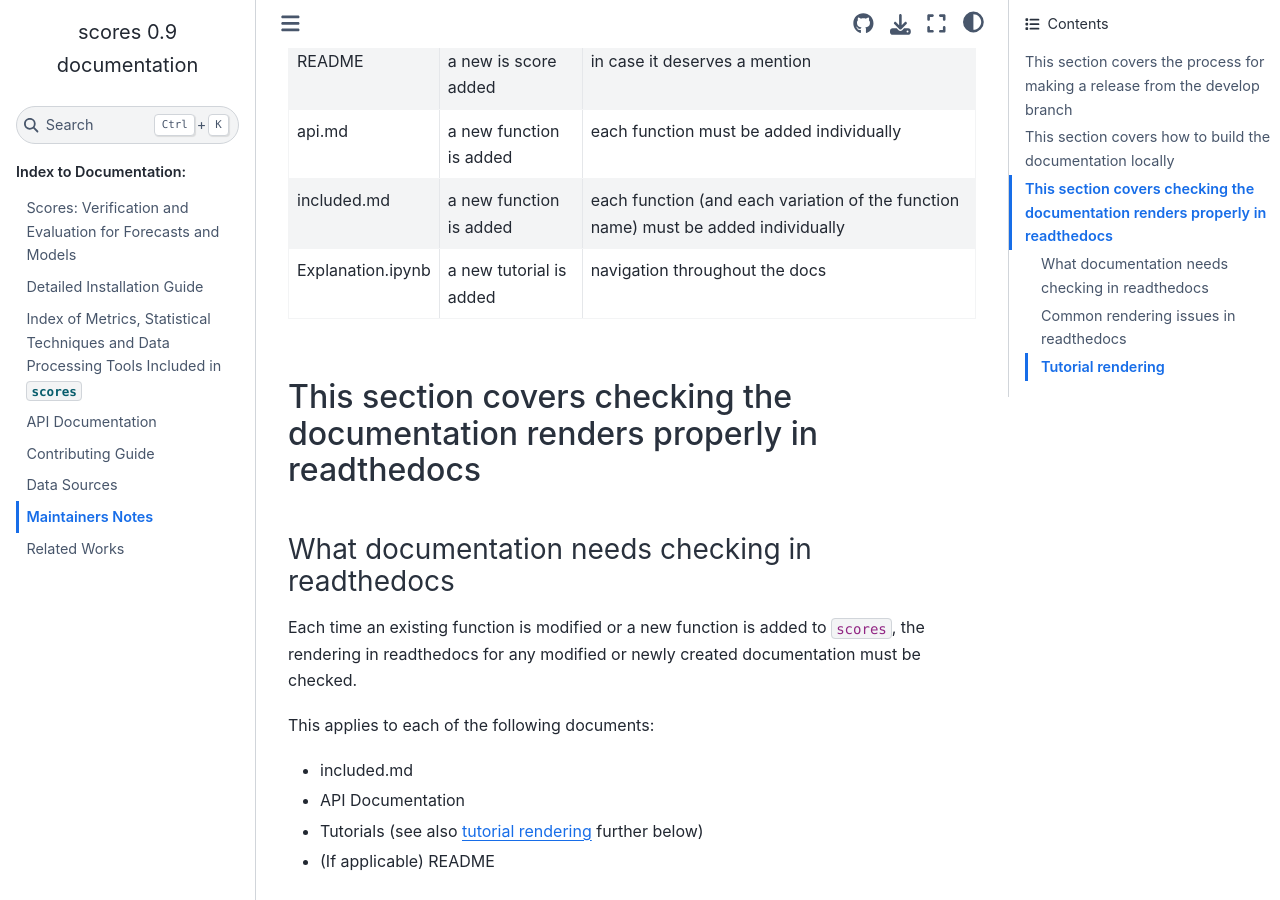
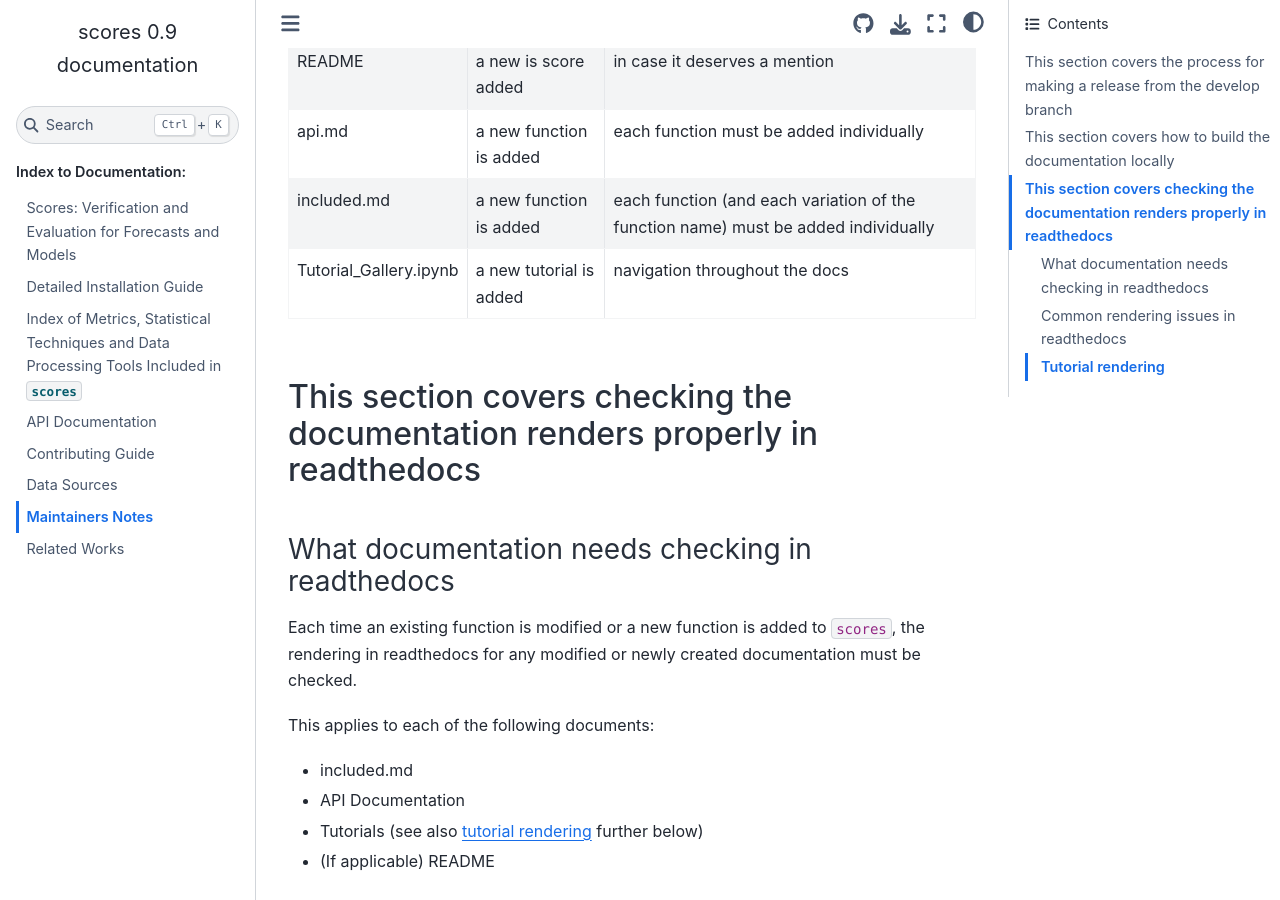
Before and after one commit to nci/scores, a Sphinx documentation site: the page built from docs/maintainer.md, in a window 1280 px wide and 900 px high, scrolled down 2645 px. Built offline with Sphinx 7.4.7 and the Sphinx Book theme 1.1.4, drawn with Linux system fonts in a browser that asks for light colours; pages that are not in the unit, such as notebooks, are missing from menus.

Commit message:
Update index.md, maintainer.md and tutorial readme.md

```diff
--- a/docs/maintainer.md
+++ b/docs/maintainer.md
@@ -76,7 +76,7 @@ Information relevant for package maintenance
 |  README                  |  a new is score added    | in case it deserves a mention
 |  api.md                  |  a new function is added | each function must be added individually
 |  included.md             |  a new function is added | each function (and each variation of the function name) must be added individually
-|  Explanation.ipynb       |  a new tutorial is added | navigation throughout the docs
+|  Tutorial_Gallery.ipynb  |  a new tutorial is added | navigation throughout the docs
 
 ## This section covers checking the documentation renders properly in readthedocs
 
```
Also changed, not shown: docs/index.md (+1 -1 lines), tutorials/README.md.
